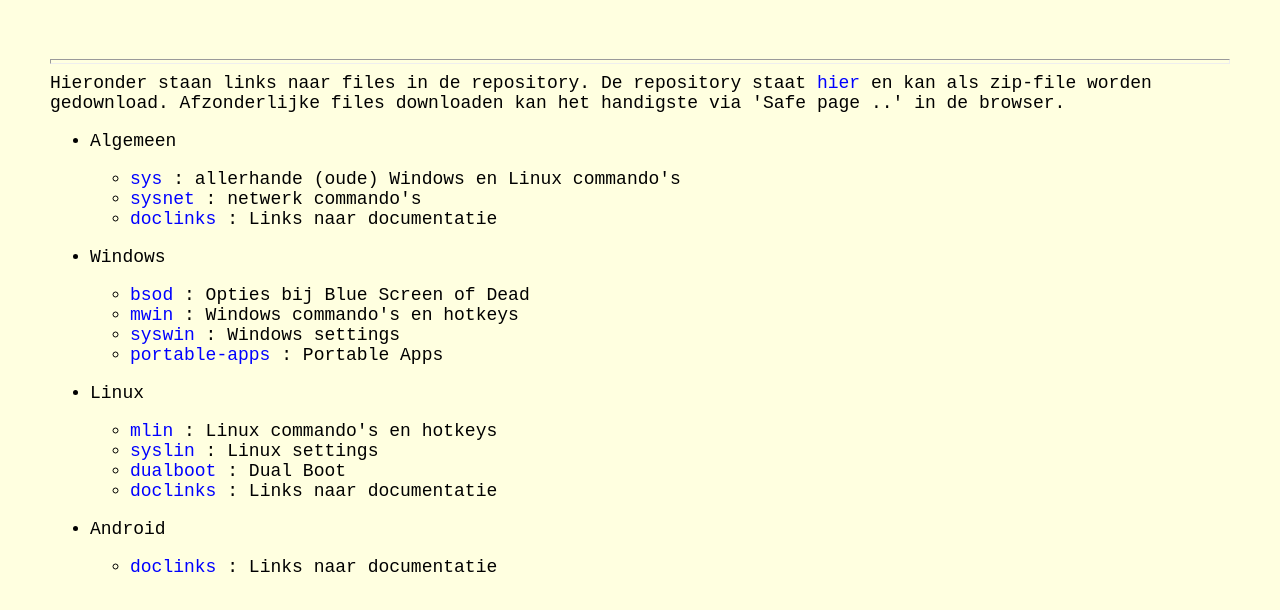
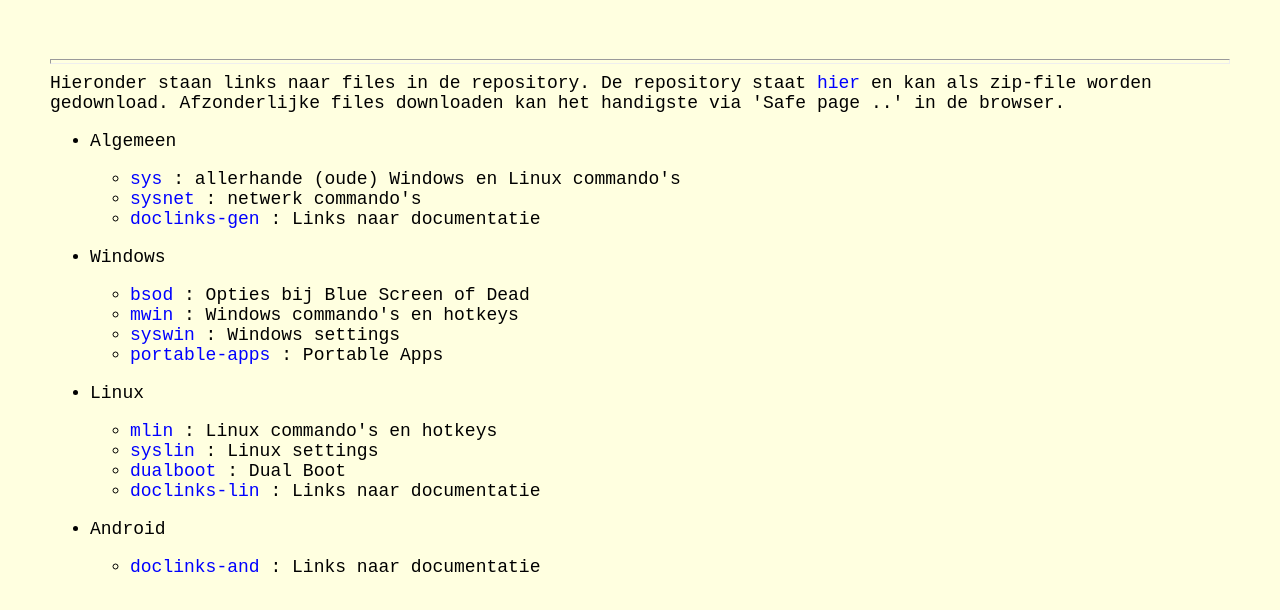
Before and after one commit to pjgsch/os, a plain HTML site: page index.html in a window 1280 px wide. Shown: the top 610 px of the page. Drawn offline with Linux system fonts and the light colour scheme.

Commit message:
Update index.html

```diff
--- a/index.html
+++ b/index.html
@@ -22,7 +22,7 @@ Afzonderlijke files downloaden kan het handigste via 'Safe page ..' in de browse
 <ul>
   <li> <a href="gen/sys.txt" target="_blank">sys</a> : allerhande (oude) Windows en Linux commando's
   <li> <a href="gen/sysnet.txt" target="_blank">sysnet</a> : netwerk commando's
-  <li> <a href="gen/doclinks.txt" target="_blank">doclinks</a> : Links naar documentatie
+  <li> <a href="gen/doclinks-gen.txt" target="_blank">doclinks-gen</a> : Links naar documentatie
 </ul>
 
 <p>
@@ -42,14 +42,14 @@ Afzonderlijke files downloaden kan het handigste via 'Safe page ..' in de browse
   <li> <a href="lin/mlin.txt" target="_blank">mlin</a> : Linux commando's en hotkeys
   <li> <a href="lin/syslin.txt" target="_blank">syslin</a> : Linux settings
   <li> <a href="lin/dualboot.txt" target="_blank">dualboot</a> : Dual Boot
-  <li> <a href="lin/doclinks.txt" target="_blank">doclinks</a> : Links naar documentatie
+  <li> <a href="lin/doclinks-lin.txt" target="_blank">doclinks-lin</a> : Links naar documentatie
 </ul>
 
 <p>
 <li> Android
 <p>
 <ul>
-  <li> <a href="and/doclinks.txt" target="_blank">doclinks</a> : Links naar documentatie
+  <li> <a href="and/doclinks=and.txt" target="_blank">doclinks-and</a> : Links naar documentatie
 </ul>
 
 </ul>
```
